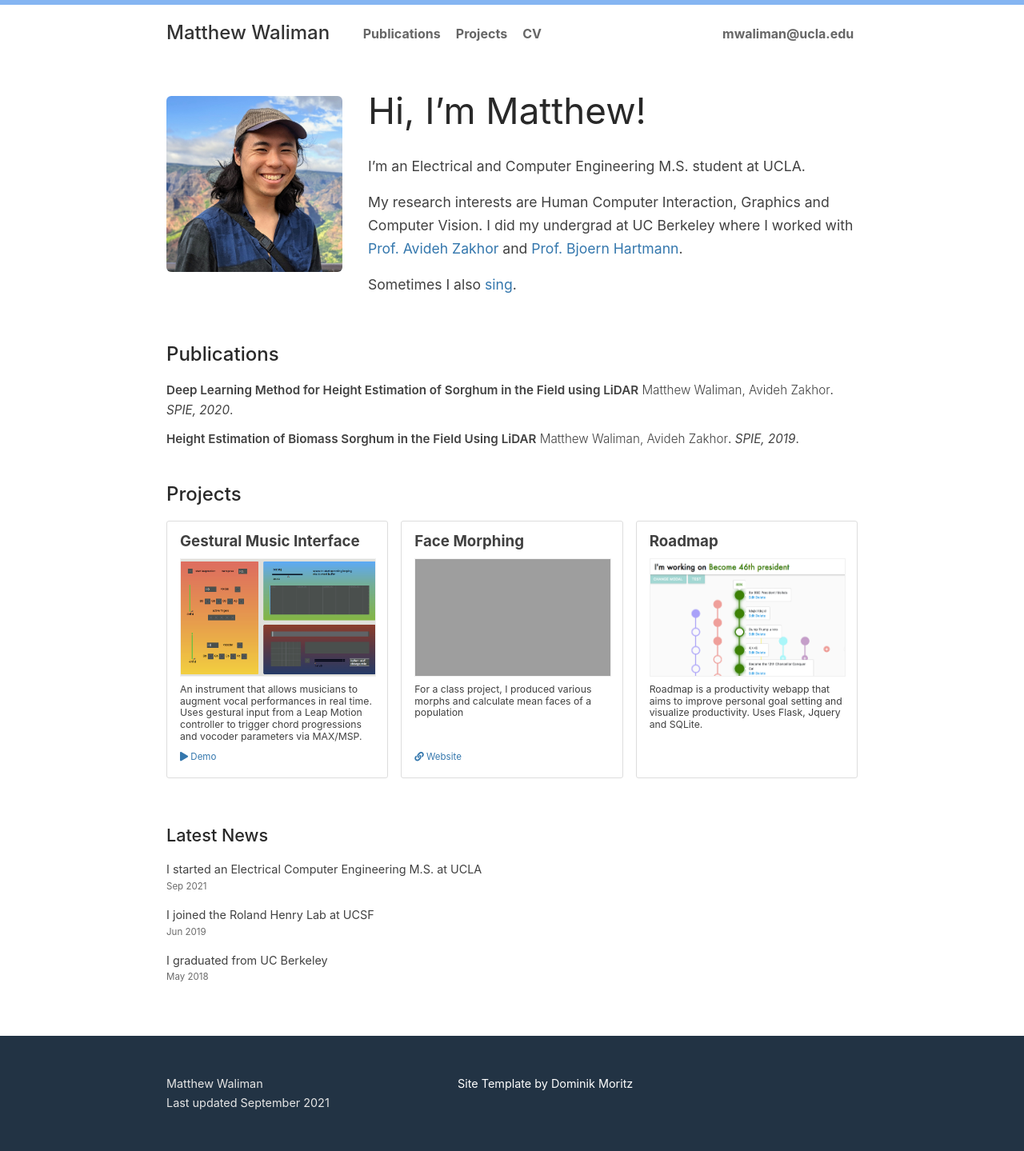
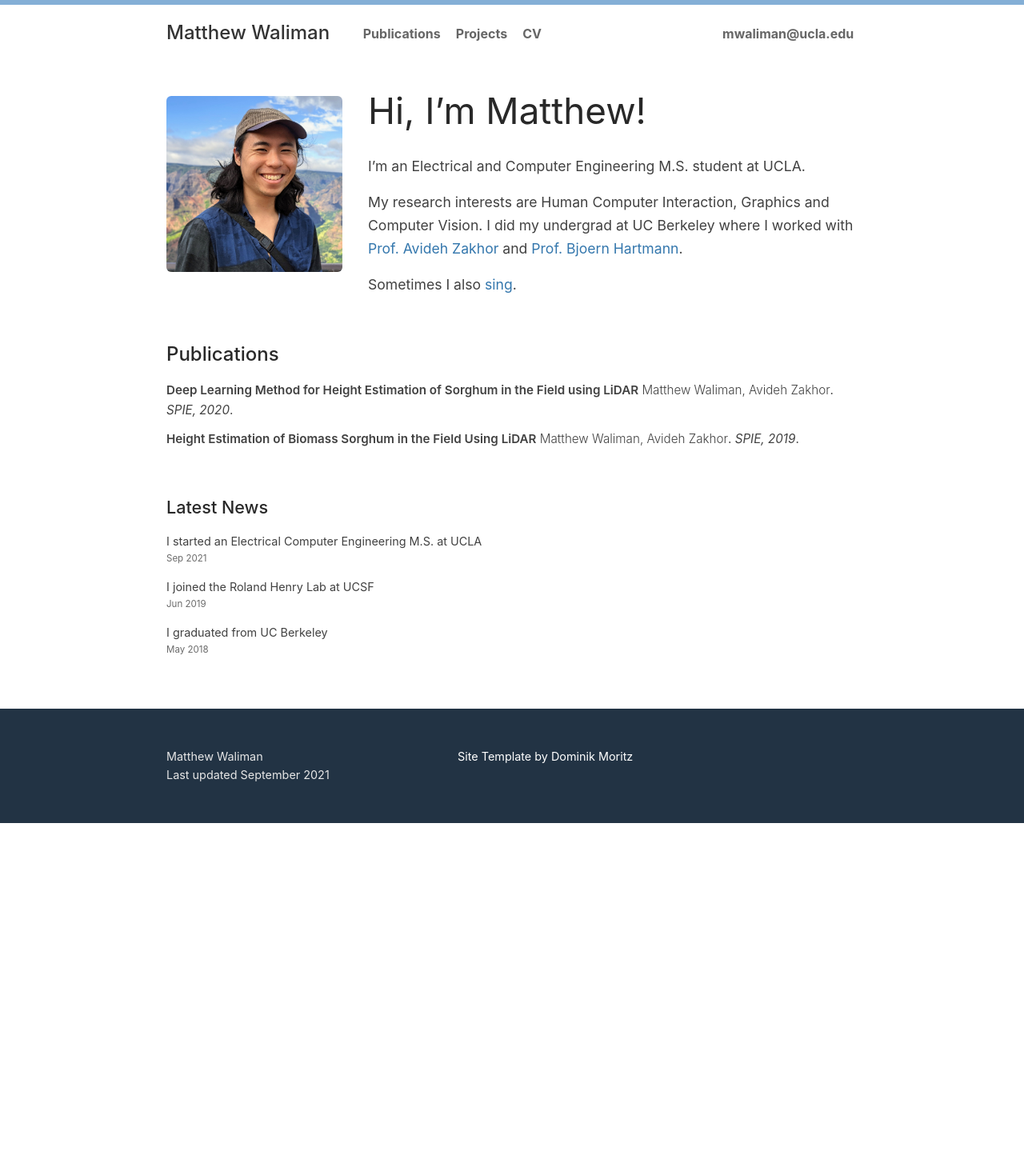
Before and after one commit to mwaliman/mwaliman.github.io, a Jekyll site: the page built from index.md, in a window 1280 px wide. Shown: the whole page at 80% size. Built offline with Jekyll 4.4.1, drawn with Linux system fonts in a browser that asks for light colours; after the commit the page ends 1029 px from its top, so only the background shows below that; grey boxes are pictures that could not be loaded.

Commit message:
took projects off main page, they're a little outdated

```diff
--- a/_data/projects.yml
+++ b/_data/projects.yml
@@ -7,10 +7,10 @@
 - title: Roadmap
   image: roadmap.jpg
   description: "Roadmap is a productivity webapp that aims to improve personal goal setting and visualize productivity. Uses Flask, Jquery and SQLite."
-  highlight: 3
+  highlight: 2
 
 - title: Face Morphing
   image: rihanna.gif
   url: https://inst.eecs.berkeley.edu/~cs194-26/fa17/upload/files/proj4/cs194-26-afq/
   description: "For a class project, I produced various morphs and calculate mean faces of a population"
-  highlight: 2
+  highlight: 3
--- a/index.md
+++ b/index.md
@@ -56,7 +56,7 @@ Sometimes I also <a href="https://www.youtube.com/watch?v=Q1qJ6_Uwj4A" target="_
   Show All Publications
 </a> -->
 
-## Projects
+<!-- ## Projects
 
 <div class="featured-projects">
   {% assign sorted_projects = site.data.projects | sort: 'highlight' %}
@@ -66,7 +66,7 @@ Sometimes I also <a href="https://www.youtube.com/watch?v=Q1qJ6_Uwj4A" target="_
     {% endif %}
   {% endfor %}
 </div>
-
+ -->
 <div class="news-travel" markdown="1">
 
 <div class="news" markdown="1">
--- a/styles.scss
+++ b/styles.scss
@@ -16,7 +16,7 @@ $text-color:        #414141;
 $dark-text-color:   #333;
 $background-color:  #fff;
 $brand-color:       #5da0de;
-$yellow-color:      #85B5F2;
+$yellow-color:      #84AFD6;
 $link-color:        #3477ad;
 $header-background: #ececec;
 $footer-background: #234;
```
Also changed, not shown: 4 other files.
